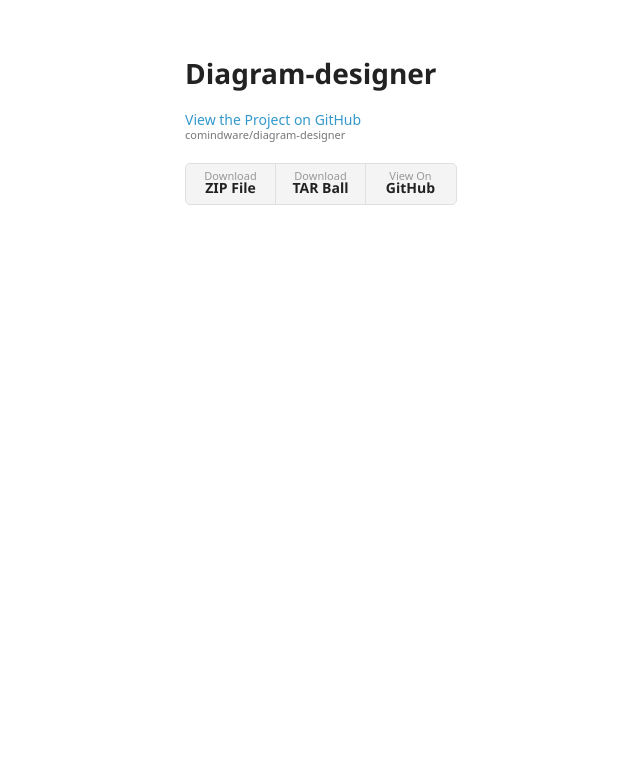
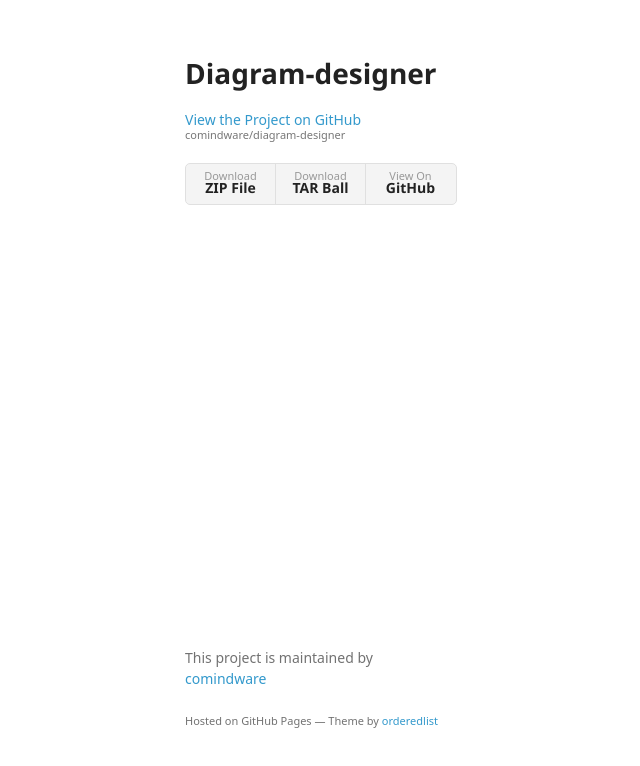
Before and after one commit to comindware/diagram-designer, a website: page demo.html in a window 1280 px wide. Shown: the whole page, without its empty margins (25-665 px from the left). Drawn offline with Linux system fonts and the light colour scheme; a web font is replaced by a local one.

Commit message:
and a footer

```diff
--- a/demo.html
+++ b/demo.html
@@ -86,12 +86,16 @@
         </ul>
     </header>
     <section>
-
         <div class="js-graphContainer">
 
         </div>
     </section>
 
+    <footer>
+        <p>This project is maintained by <a href="https://github.com/comindware">comindware</a></p>
+        <p><small>Hosted on GitHub Pages &mdash; Theme by <a href="https://github.com/orderedlist">orderedlist</a></small></p>
+    </footer>
+
     <script src="javascripts/scale.fix.js"></script>
 
 
```
